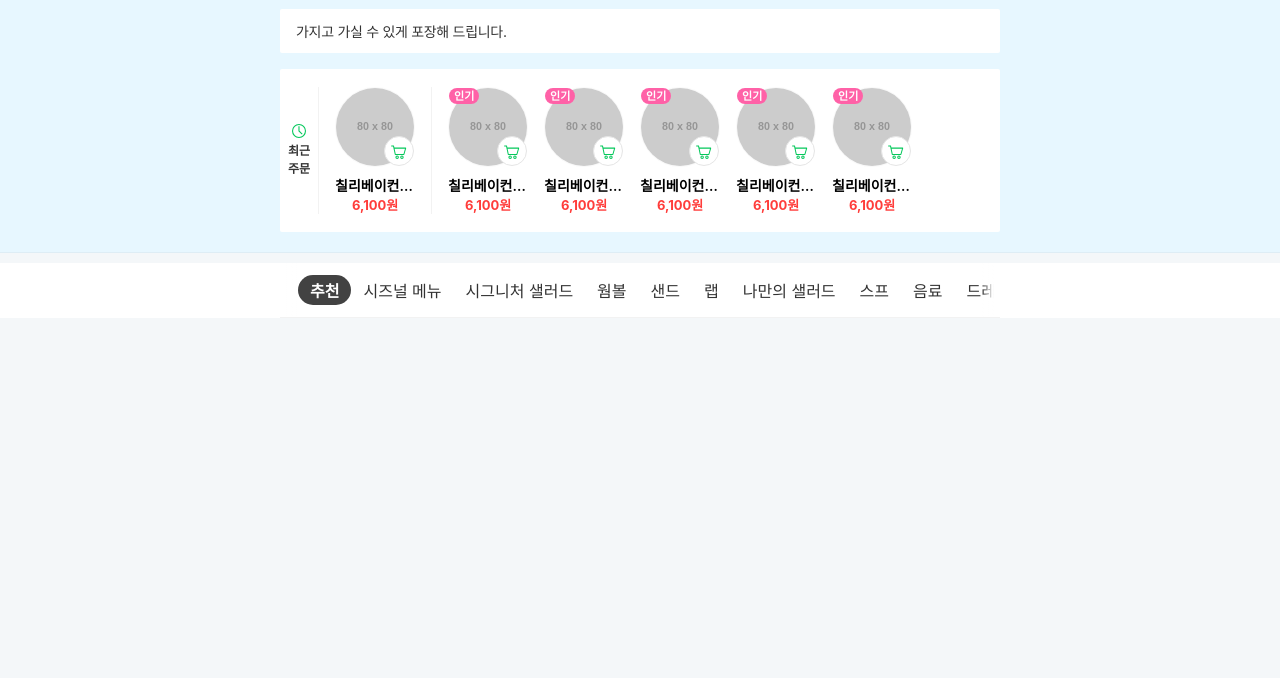
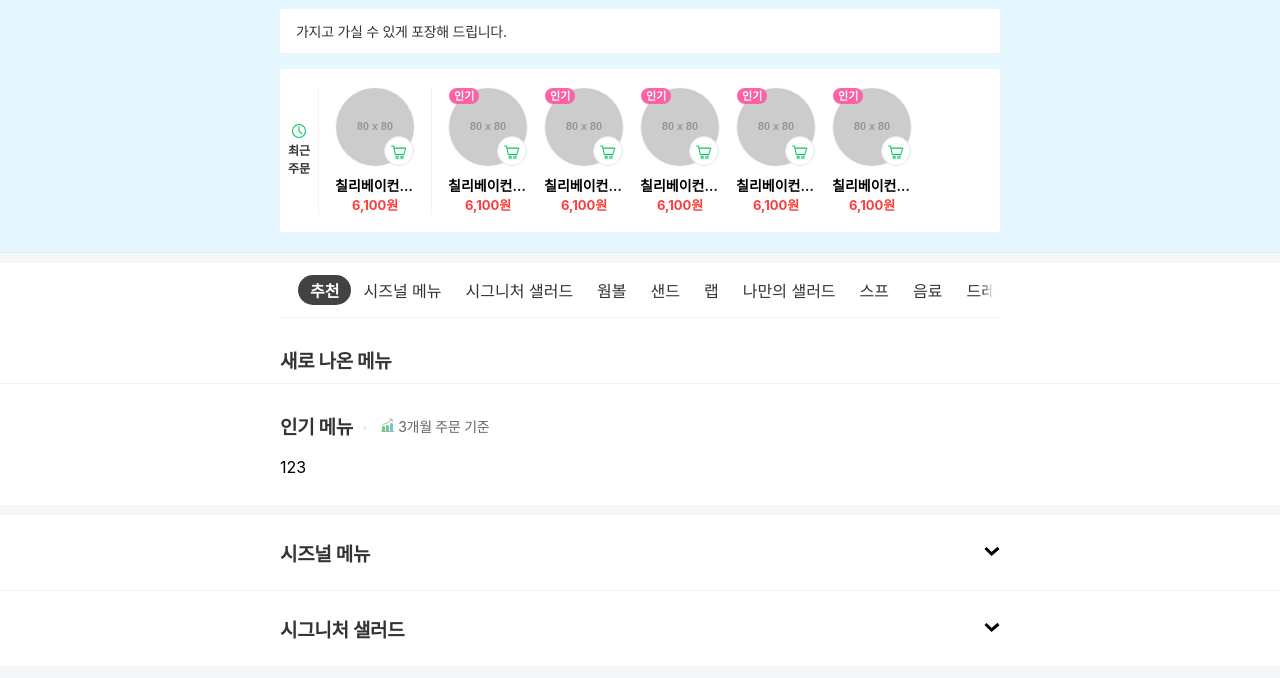
Before and after one commit to leedo97y/NaverOrderPage, a plain HTML site: page docs/index.html in a window 1280 px wide. Shown: the part 204-882 px from the top of the page. Drawn offline with Linux system fonts and the light colour scheme; placeholder pictures from the web are drawn by us.

Commit message:
add menu list in index

```diff
--- a/docs/index.html
+++ b/docs/index.html
@@ -62,7 +62,7 @@
               지금은 주문을 받을 수 없습니다.
             </div>
 
-            <!-- 최근 주문 내역 -->
+            <!-- 최근주문내역 -->
             <div class="recent-order-area">
               <div class="recent-title">
                 <img src="../assets/images/ico-clock.svg" alt="" class="ico-clock">최근<br>주문
@@ -148,7 +148,7 @@
       </div>
       <!-- // 주문정보영역 -->
 
-      <!-- 메뉴 카테고리 영역 -->
+      <!-- 메뉴카테고리영역 -->
       <div class="menu-category-area">
         <div class="common-inner">
           <ul class="category-list scroll-x">
@@ -165,9 +165,66 @@
           </ul>
         </div>
       </div>
+      <!-- // 메뉴카테고리영역 -->
 
-      <!-- 임시 -->
-      <div style="height: 1000px;"></div>
+      <!-- 메뉴리스트영역 -->
+      <div class="menu-list-area new">
+        <div class="common-inner">
+          <div class="menu-category">
+            <p class="title">새로 나온 메뉴</p>
+          </div>
+        </div>
+      </div>
+
+      <div class="menu-list-area popular">
+        <div class="common-inner">
+          <div class="menu-category">
+            <div class="title-area">
+              <p class="title">인기 메뉴</p>
+              <div class="period">
+                <img src="../assets/images/ico-period.svg" alt="">
+                3개월 주문 기준
+              </div>
+            </div>
+
+          </div>
+          <ul class="menu-list">
+            <li class="menu-item">
+              123
+            </li>
+          </ul>
+        </div>
+      </div>
+
+      <div class="menu-list-area is-closed">
+        <div class="common-inner">
+          <div class="menu-category">
+            <p class="title">시즈널 메뉴</p>
+            <button class="btn-toggle"><img class="ico-arrow" src="../assets/images/ico-arrow.svg" alt=""></button>
+          </div>
+          <ul class="menu-list">
+            <li class="menu-item">
+              123
+            </li>
+          </ul>
+        </div>
+      </div>
+
+      <div class="menu-list-area is-closed">
+        <div class="common-inner">
+          <div class="menu-category">
+            <p class="title">시그니처 샐러드</p>
+            <button class="btn-toggle"><img class="ico-arrow" src="../assets/images/ico-arrow.svg" alt=""></button>
+          </div>
+          <ul class="menu-list">
+            <li class="menu-item">
+              123
+            </li>
+          </ul>
+        </div>
+      </div>
+      <!-- // 메뉴리스트영역 -->
+
     </div>
 
 
```
